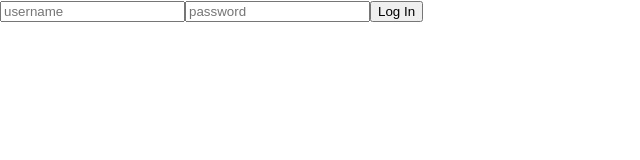
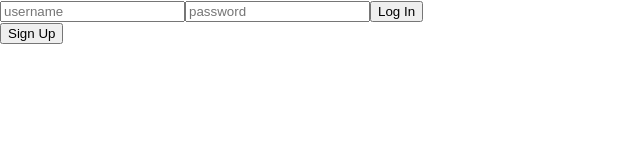
Before and after one commit to hanbyian/CS3141-R01-Team-2, a React (Create React App) app in the folder frontend/studyup/: page / in a window 1280 px wide. Shown: the top 160 px of the page, without its empty margins (0-640 px from the left). Built offline with nearby package versions, Linux system fonts and the light colour scheme.

Commit message:
added signup vs login functionality and exported root properly to fix createRoot() issues

```diff
--- a/frontend/studyup/src/App.js
+++ b/frontend/studyup/src/App.js
@@ -1,43 +1,14 @@
 import './App.css';
-import ReactDOM from 'react-dom/client';
-import render from 'react-dom';
-import React, { Component } from 'react';
-import { HomePage } from './groups.js';
-import {root} from './index.js';
+import {React, Component} from 'react';
+import { LoginPage,HomePage } from './groups.js';
 
-function App() {
+function App(){
 
-  const emptySampleData = {};
-  const sampleData = {User:{username:"hanbyian",password:"Test123!",firstName:"ian",lastName:"Hanby"},sets:{germanSet:{one:"eins",two:"zwei",three:"drei",four:"vier"},spanishSet:{"one":"uno","two":"dos","three":"tres","four":"quatro"}, japaneseSet:{"one":"ichi","two":"ni","three":"san","four":"yon"}}};//test data until we can setup connection with database
-  function SignIn(){
-    function confirmUser(){//TODO: Hunter to api call
-      //props.password and props.username using props param instead?
-      //this function calls api to confirm username and password signin, if signin is a good account then render home page.
-      const data = {};//data is what we get from api call
-      root.render(<HomePage setKey={Object.keys(sampleData.sets)[0]} setValue={Object.entries(sampleData.sets)[0][1]} sets={sampleData.sets}/>);
-      return;
-    }
-    return(
-      <div className="signInForm">
-        <form onSubmit={confirmUser}>
-          <input type="text" placeholder="username"></input>
-          <input type="text" placeholder="password"></input>
-          <button type="submit">Log In</button>
-        </form>
+    return (
+      <div>
+        <LoginPage/>
       </div>
     );
   }
-  class User extends React.Component {
-
-    render(){
-      return <h3>Hello, {this.props.name}</h3>//use: <User name="Ian Hanby"/>
-    }
-  }
-  return (
-    <div>
-      <SignIn/>
-    </div>
-  );
-}
 
 export default App;
--- a/frontend/studyup/src/groups.js
+++ b/frontend/studyup/src/groups.js
@@ -1,5 +1,8 @@
 import React, { Component } from 'react';
+import root from './index.js';
 
+const emptySampleData = {};
+const sampleData = {User:{username:"hanbyian",password:"Test123!",firstName:"ian",lastName:"Hanby"},sets:{germanSet:{one:"eins",two:"zwei",three:"drei",four:"vier"},spanishSet:{"one":"uno","two":"dos","three":"tres","four":"quatro"}, japaneseSet:{"one":"ichi","two":"ni","three":"san","four":"yon"}}};//test data until we can setup connection with database
 export const flashcards = (
     <div></div>
     );
@@ -7,7 +10,53 @@ export const flashcards = (
 export const footer = (
     <div></div>
     );
+export class LoginPage extends React.Component{
+    constructor(props){
+        super(props);
+        this.state = {showLogin:true}
+        this.handleLoginSignup = this.handleLoginSignup.bind(this);
+    }
+    handleLoginSignup(){
+        this.setState({showLogin:(!this.state.showLogin)});
+    }
+    confirmUser(){
+        root.render(<HomePage setKey={Object.keys(sampleData.sets)[0]} setValue={Object.entries(sampleData.sets)[0][1]} sets={sampleData.sets}/>);
+    }
+    registerUser(){
 
+    }
+    render(){
+        let login = (
+        <div className="signInForm">
+            <form onSubmit={this.confirmUser}>
+                <input type="text" placeholder="username"></input>
+                <input type="text" placeholder="password"></input>
+                <button type="submit">Log In</button>
+            </form>
+            <button onClick={this.handleLoginSignup}>Sign Up</button>
+        </div>);
+        let signup = (
+        <div className="loginForm">
+            <form onSubmit={this.registerUser}>
+                <input type="text" placeholder="select a username"></input>
+                <input type="text" placeholder="select a password"></input>
+                <button type="submit">Sign Up</button>
+            </form>
+            <button onClick={this.handleLoginSignup}>Log In</button>
+        </div>);
+        let showing = <div></div>;
+        if(this.state.showLogin){
+            showing = login;
+        }else{
+            showing = signup;
+        }
+        return (
+            <div>
+                {showing}
+            </div>
+        );
+    }
+}
 export class HomePage extends React.Component{
     constructor(props){
         super(props);
--- a/frontend/studyup/src/index.js
+++ b/frontend/studyup/src/index.js
@@ -4,12 +4,13 @@ import './index.css';
 import App from './App';
 import reportWebVitals from './reportWebVitals';
 
-export const root = ReactDOM.createRoot(document.getElementById('root'));
+const root = ReactDOM.createRoot(document.getElementById('root'));
 root.render(
   <React.StrictMode>
     <App />
   </React.StrictMode>
 );
+export default root;
 
 // If you want to start measuring performance in your app, pass a function
 // to log results (for example: reportWebVitals(console.log))
```
